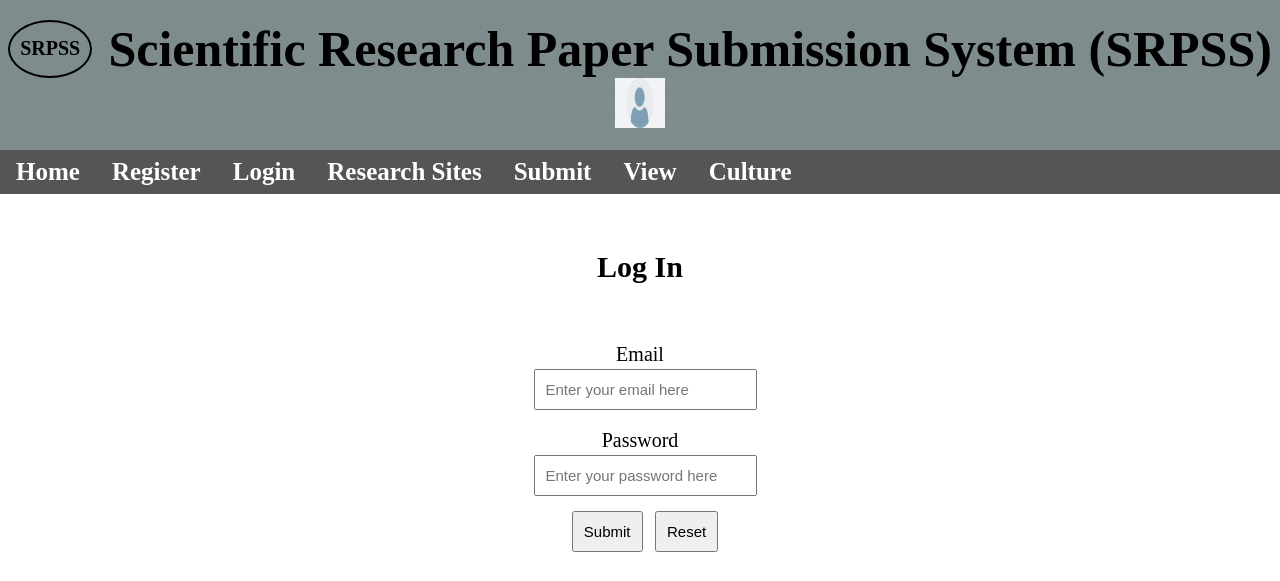
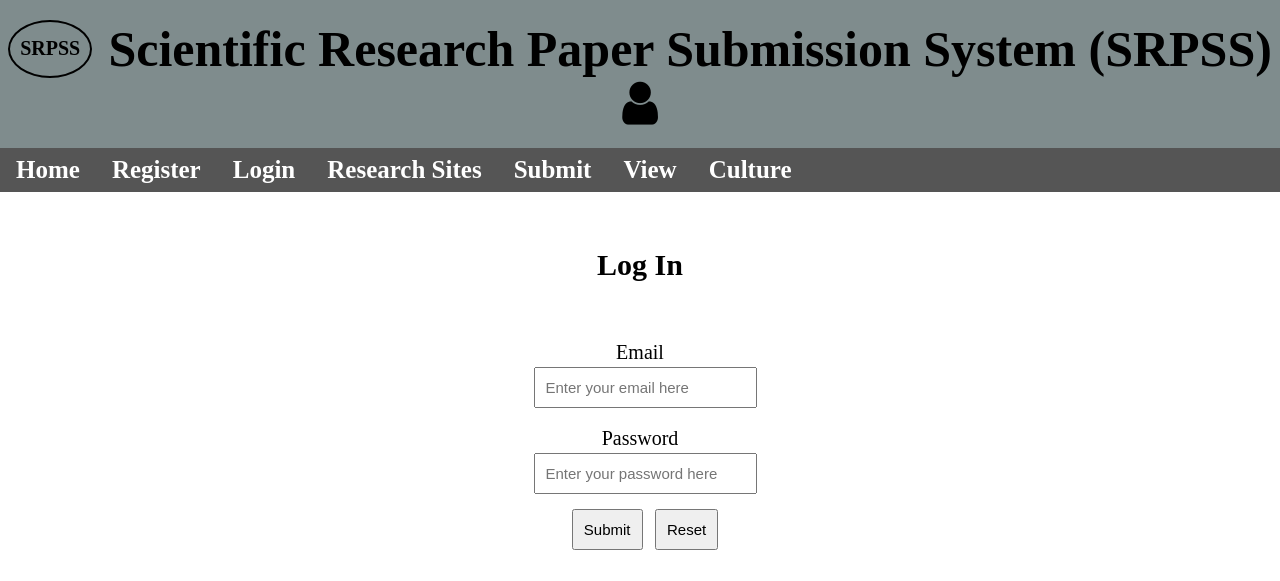
Before and after one commit to jimmyjayant/SRPSS, a PHP site: page /login.php in a window 1280 px wide. Shown: the top 581 px of the page. Run offline with PHP 8.4, Linux system fonts and the light colour scheme.

Commit message:
Replaced Login Image with Login icon in the header section

```diff
--- a/admin.php
+++ b/admin.php
@@ -16,6 +16,8 @@
         <meta name="keywords" content="science, research, papers, engineering, research paper">
         <meta name="description" content="Scientific Research Paper Submission System (SRPSS) online platform allows you to submit and view research papers">
         <link rel="stylesheet" href="style.css">
+        <!-- Load an icon library -->
+        <link rel="stylesheet" href="https://cdnjs.cloudflare.com/ajax/libs/font-awesome/4.7.0/css/font-awesome.min.css">
         <script src="script.js"></script>
         <title>
             Scientific Research Paper Submission System (SRPSS)
@@ -37,7 +39,8 @@
             </div>
 
             <div class="login">
-                <img src="images/login user.png" alt="Logged In User">
+                <i class="fa fa-fw fa-user"></i>
+                <!--<img src="images/login user.png" alt="Logged In User">-->
                 <div class="currentstatus">
                     <a href="login.php" alt="Login">Login</a>
                     <a href="register.php" alt="Register">Signup</a>
--- a/channel.php
+++ b/channel.php
@@ -7,6 +7,8 @@
         <meta name="keywords" content="science, research, papers, engineering, research paper">
         <meta name="description" content="Scientific Research Paper Submission System (SRPSS) online platform allows you to submit and view research papers">
         <link rel="stylesheet" href="style.css">
+        <!-- Load an icon library -->
+        <link rel="stylesheet" href="https://cdnjs.cloudflare.com/ajax/libs/font-awesome/4.7.0/css/font-awesome.min.css">
         <script src="script.js"></script>
         <title>
             Scientific Research Paper Submission System (SRPSS)
@@ -28,7 +30,8 @@
             </div>
 
             <div class="login">
-                <img src="images/login user.png" alt="Logged In User">
+                <i class="fa fa-fw fa-user"></i>
+                <!--<img src="images/login user.png" alt="Logged In User">-->
                 <div class="currentstatus">
                     <a href="login.php" alt="Login">Login</a>
                     <a href="register.php" alt="Register">Signup</a>
--- a/conferences.php
+++ b/conferences.php
@@ -7,6 +7,8 @@
         <meta name="keywords" content="science, research, papers, engineering, research paper">
         <meta name="description" content="Scientific Research Paper Submission System (SRPSS) online platform allows you to submit and view research papers">
         <link rel="stylesheet" href="style.css">
+        <!-- Load an icon library -->
+        <link rel="stylesheet" href="https://cdnjs.cloudflare.com/ajax/libs/font-awesome/4.7.0/css/font-awesome.min.css">
         <script src="script.js"></script>
         <title>
             Scientific Research Paper Submission System (SRPSS)
@@ -28,7 +30,8 @@
             </div>
 
             <div class="login">
-                <img src="images/login user.png" alt="Logged In User">
+                <i class="fa fa-fw fa-user"></i>
+                <!--<img src="images/login user.png" alt="Logged In User">-->
                 <div class="currentstatus">
                     <a href="login.php" alt="Login">Login</a>
                     <a href="register.php" alt="Register">Signup</a>
--- a/culture.php
+++ b/culture.php
@@ -7,6 +7,8 @@
         <meta name="keywords" content="science, research, papers, engineering, research paper">
         <meta name="description" content="Scientific Research Paper Submission System (SRPSS) online platform allows you to submit and view research papers">
         <link rel="stylesheet" href="style.css">
+        <!-- Load an icon library -->
+        <link rel="stylesheet" href="https://cdnjs.cloudflare.com/ajax/libs/font-awesome/4.7.0/css/font-awesome.min.css">
         <title>
             Scientific Research Paper Submission System (SRPSS)
         </title>
@@ -27,7 +29,8 @@
             </div>
 
             <div class="login">
-                <img src="images/login user.png" alt="Logged In User">
+                <i class="fa fa-fw fa-user"></i>
+                <!--<img src="images/login user.png" alt="Logged In User">-->
                 <div class="currentstatus">
                     <a href="login.php" alt="Login">Login</a>
                     <a href="register.php" alt="Register">Signup</a>
--- a/feedback.php
+++ b/feedback.php
@@ -7,6 +7,8 @@
         <meta name="keywords" content="science, research, papers, engineering, research paper">
         <meta name="description" content="Scientific Research Paper Submission System (SRPSS) online platform allows you to submit and view research papers">
         <link rel="stylesheet" href="style.css">
+        <!-- Load an icon library -->
+        <link rel="stylesheet" href="https://cdnjs.cloudflare.com/ajax/libs/font-awesome/4.7.0/css/font-awesome.min.css">
         <title>
             Scientific Research Paper Submission System (SRPSS)
         </title>
@@ -27,7 +29,8 @@
             </div>
 
             <div class="login">
-                <img src="images/login user.png" alt="Logged In User">
+                <i class="fa fa-fw fa-user"></i>
+                <!--<img src="images/login user.png" alt="Logged In User">-->
                 <div class="currentstatus">
                     <a href="login.php" alt="Login">Login</a>
                     <a href="register.php" alt="Register">Signup</a>
--- a/home.php
+++ b/home.php
@@ -7,6 +7,8 @@
         <meta name="keywords" content="science, research, papers, engineering, research paper">
         <meta name="description" content="Scientific Research Paper Submission System (SRPSS) online platform allows you to submit and view research papers">
         <link rel="stylesheet" href="style.css">
+        <!-- Load an icon library -->
+        <link rel="stylesheet" href="https://cdnjs.cloudflare.com/ajax/libs/font-awesome/4.7.0/css/font-awesome.min.css">
         <script src="script.js"></script>
         <title>
             Scientific Research Paper Submission System (SRPSS)
@@ -28,7 +30,8 @@
             </div>
 
             <div class="login">
-                <img src="images/login user.png" alt="Logged In User">
+                <i class="fa fa-fw fa-user"></i>
+                <!--<img src="images/login user.png" alt="Logged In User">-->
                 <div class="currentstatus">
                     <a href="login.php" alt="Login">Login</a>
                     <a href="register.php" alt="Register">Signup</a>
--- a/login.php
+++ b/login.php
@@ -56,6 +56,8 @@
         <meta name="keywords" content="science, research, papers, engineering, research paper">
         <meta name="description" content="Scientific Research Paper Submission System (SRPSS) online platform allows you to submit and view research papers">
         <link rel="stylesheet" href="style.css">
+        <!-- Load an icon library -->
+        <link rel="stylesheet" href="https://cdnjs.cloudflare.com/ajax/libs/font-awesome/4.7.0/css/font-awesome.min.css">
         <title>
             Scientific Research Paper Submission System (SRPSS)
         </title>
@@ -76,7 +78,8 @@
             </div>
 
             <div class="login">
-                <img src="images/login user.png" alt="Logged In User">
+                <i class="fa fa-fw fa-user"></i>
+                <!--<img src="images/login user.png" alt="Logged In User">-->
                 <div class="currentstatus">
                     <a href="login.php" alt="Login">Login</a>
                     <a href="register.php" alt="Register">Signup</a>
--- a/magazines.php
+++ b/magazines.php
@@ -7,6 +7,8 @@
         <meta name="keywords" content="science, research, papers, engineering, research paper">
         <meta name="description" content="Scientific Research Paper Submission System (SRPSS) online platform allows you to submit and view research papers">
         <link rel="stylesheet" href="style.css">
+        <!-- Load an icon library -->
+        <link rel="stylesheet" href="https://cdnjs.cloudflare.com/ajax/libs/font-awesome/4.7.0/css/font-awesome.min.css">
         <script src="script.js"></script>
         <title>
             Scientific Research Paper Submission System (SRPSS)
@@ -28,7 +30,8 @@
             </div>
 
             <div class="login">
-                <img src="images/login user.png" alt="Logged In User">
+                <i class="fa fa-fw fa-user"></i>
+                <!--<img src="images/login user.png" alt="Logged In User">-->
                 <div class="currentstatus">
                     <a href="login.php" alt="Login">Login</a>
                     <a href="register.php" alt="Register">Signup</a>
--- a/movies.php
+++ b/movies.php
@@ -7,6 +7,8 @@
         <meta name="keywords" content="science, research, papers, engineering, research paper">
         <meta name="description" content="Scientific Research Paper Submission System (SRPSS) online platform allows you to submit and view research papers">
         <link rel="stylesheet" href="style.css">
+        <!-- Load an icon library -->
+        <link rel="stylesheet" href="https://cdnjs.cloudflare.com/ajax/libs/font-awesome/4.7.0/css/font-awesome.min.css">
         <script src="script.js"></script>
         <title>
             Scientific Research Paper Submission System (SRPSS)
@@ -28,7 +30,8 @@
             </div>
 
             <div class="login">
-                <img src="images/login user.png" alt="Logged In User">
+                <i class="fa fa-fw fa-user"></i>
+                <!--<img src="images/login user.png" alt="Logged In User">-->
                 <div class="currentstatus">
                     <a href="login.php" alt="Login">Login</a>
                     <a href="register.php" alt="Register">Signup</a>
--- a/newspapers.php
+++ b/newspapers.php
@@ -7,6 +7,8 @@
         <meta name="keywords" content="science, research, papers, engineering, research paper">
         <meta name="description" content="Scientific Research Paper Submission System (SRPSS) online platform allows you to submit and view research papers">
         <link rel="stylesheet" href="style.css">
+        <!-- Load an icon library -->
+        <link rel="stylesheet" href="https://cdnjs.cloudflare.com/ajax/libs/font-awesome/4.7.0/css/font-awesome.min.css">
         <script src="script.js"></script>
         <title>
             Scientific Research Paper Submission System (SRPSS)
@@ -28,14 +30,14 @@
             </div>
 
             <div class="login">
-                <img src="images/login user.png" alt="Logged In User">
+                <i class="fa fa-fw fa-user"></i>
+                <!--<img src="images/login user.png" alt="Logged In User">-->
                 <div class="currentstatus">
                     <a href="login.php" alt="Login">Login</a>
                     <a href="register.php" alt="Register">Signup</a>
                 </div>
             </div>
         </div>
-
         <div class="navbar">
             <a href="home.php">Home</a>
             <a href="register.php">Register</a>
--- a/register.php
+++ b/register.php
@@ -7,6 +7,8 @@
         <meta name="keywords" content="science, research, papers, engineering, research paper">
         <meta name="description" content="Scientific Research Paper Submission System (SRPSS) online platform allows you to submit and view research papers">
         <link rel="stylesheet" href="style.css">
+        <!-- Load an icon library -->
+        <link rel="stylesheet" href="https://cdnjs.cloudflare.com/ajax/libs/font-awesome/4.7.0/css/font-awesome.min.css">
         <title>
             Scientific Research Paper Submission System (SRPSS)
         </title>
@@ -27,7 +29,8 @@
             </div>
 
             <div class="login">
-                <img src="images/login user.png" alt="Logged In User">
+                <i class="fa fa-fw fa-user"></i>
+                <!--<img src="images/login user.png" alt="Logged In User">-->
                 <div class="currentstatus">
                     <a href="login.php" alt="Login">Login</a>
                     <a href="register.php" alt="Register">Signup</a>
--- a/researchsites.php
+++ b/researchsites.php
@@ -7,6 +7,8 @@
         <meta name="keywords" content="science, research, papers, engineering, research paper">
         <meta name="description" content="Scientific Research Paper Submission System (SRPSS) online platform allows you to submit and view research papers">
         <link rel="stylesheet" href="style.css">
+        <!-- Load an icon library -->
+        <link rel="stylesheet" href="https://cdnjs.cloudflare.com/ajax/libs/font-awesome/4.7.0/css/font-awesome.min.css">
         <script src="script.js"></script>
         <title>
             Scientific Research Paper Submission System (SRPSS)
@@ -28,7 +30,8 @@
             </div>
 
             <div class="login">
-                <img src="images/login user.png" alt="Logged In User">
+                <i class="fa fa-fw fa-user"></i>
+                <!--<img src="images/login user.png" alt="Logged In User">-->
                 <div class="currentstatus">
                     <a href="login.php" alt="Login">Login</a>
                     <a href="register.php" alt="Register">Signup</a>
--- a/scientist.php
+++ b/scientist.php
@@ -7,6 +7,8 @@
         <meta name="keywords" content="science, research, papers, engineering, research paper">
         <meta name="description" content="Scientific Research Paper Submission System (SRPSS) online platform allows you to submit and view research papers">
         <link rel="stylesheet" href="style.css">
+        <!-- Load an icon library -->
+        <link rel="stylesheet" href="https://cdnjs.cloudflare.com/ajax/libs/font-awesome/4.7.0/css/font-awesome.min.css">
         <script src="script.js"></script>
         <title>
             Scientific Research Paper Submission System (SRPSS)
@@ -28,7 +30,8 @@
             </div>
 
             <div class="login">
-                <img src="images/login user.png" alt="Logged In User">
+                <i class="fa fa-fw fa-user"></i>
+                <!--<img src="images/login user.png" alt="Logged In User">-->
                 <div class="currentstatus">
                     <a href="login.php" alt="Login">Login</a>
                     <a href="register.php" alt="Register">Signup</a>
--- a/style.css
+++ b/style.css
@@ -56,9 +56,8 @@ margin:0;
     box-shadow: 0 8px 16px 0;
   }
 
-.login img {
-width:50px;
-height:50px;
+i.fa.fa-fw.fa-user {
+  font-size:5rem;
 }
 
 .login {
--- a/submit.php
+++ b/submit.php
@@ -7,6 +7,8 @@
         <meta name="keywords" content="science, research, papers, engineering, research paper">
         <meta name="description" content="Scientific Research Paper Submission System (SRPSS) online platform allows you to submit and view research papers">
         <link rel="stylesheet" href="style.css">
+        <!-- Load an icon library -->
+        <link rel="stylesheet" href="https://cdnjs.cloudflare.com/ajax/libs/font-awesome/4.7.0/css/font-awesome.min.css">
         <title>
             Scientific Research Paper Submission System (SRPSS)
         </title>
@@ -27,7 +29,8 @@
             </div>
 
             <div class="login">
-                <img src="images/login user.png" alt="Logged In User">
+                <i class="fa fa-fw fa-user"></i>
+                <!--<img src="images/login user.png" alt="Logged In User">-->
                 <div class="currentstatus">
                     <a href="login.php" alt="Login">Login</a>
                     <a href="register.php" alt="Register">Signup</a>
--- a/view.php
+++ b/view.php
@@ -7,6 +7,8 @@
         <meta name="keywords" content="science, research, papers, engineering, research paper">
         <meta name="description" content="Scientific Research Paper Submission System (SRPSS) online platform allows you to submit and view research papers">
         <link rel="stylesheet" href="style.css">
+        <!-- Load an icon library -->
+        <link rel="stylesheet" href="https://cdnjs.cloudflare.com/ajax/libs/font-awesome/4.7.0/css/font-awesome.min.css">
         <script src="script.js"></script>
         <title>
             Scientific Research Paper Submission System (SRPSS)
@@ -28,7 +30,8 @@
             </div>
 
             <div class="login">
-                <img src="images/login user.png" alt="Logged In User">
+                <i class="fa fa-fw fa-user"></i>
+                <!--<img src="images/login user.png" alt="Logged In User">-->
                 <div class="currentstatus">
                     <a href="login.php" alt="Login">Login</a>
                     <a href="register.php" alt="Register">Signup</a>
```
